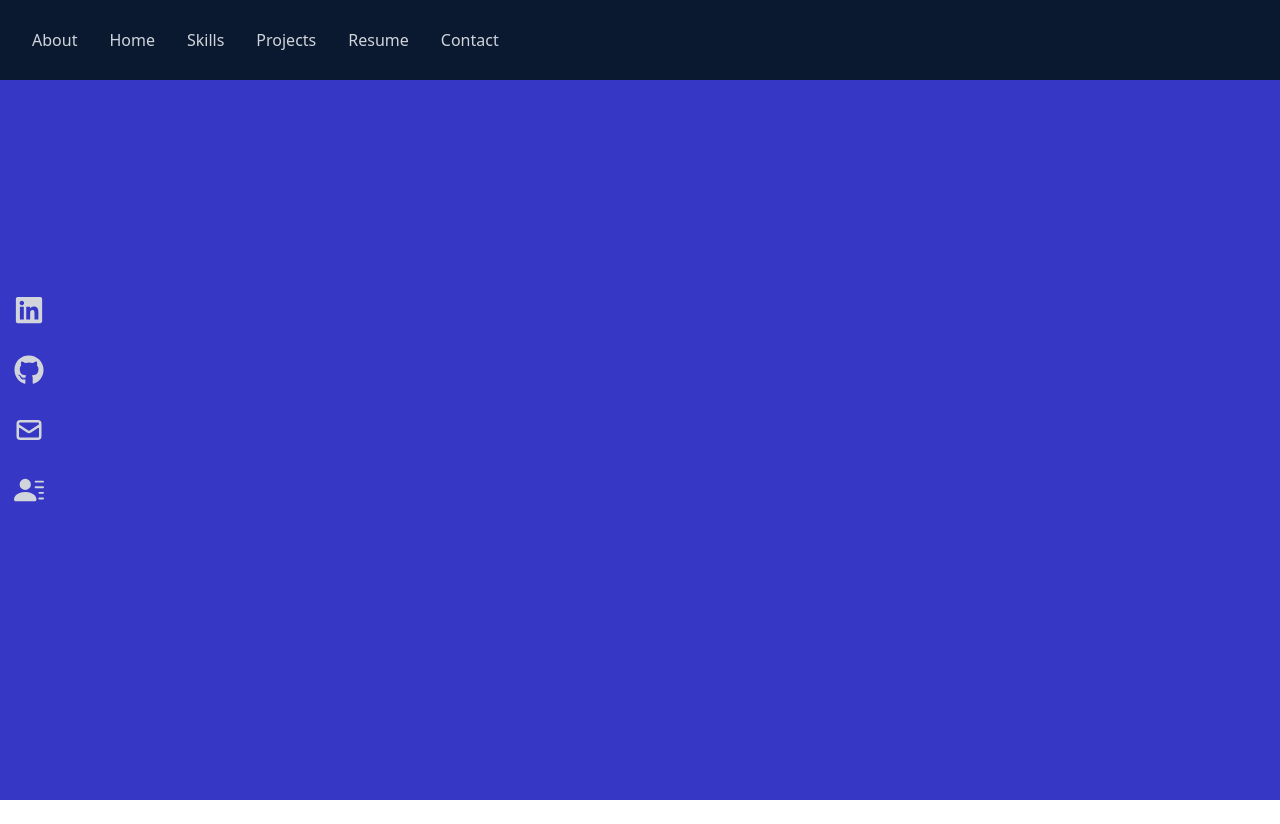
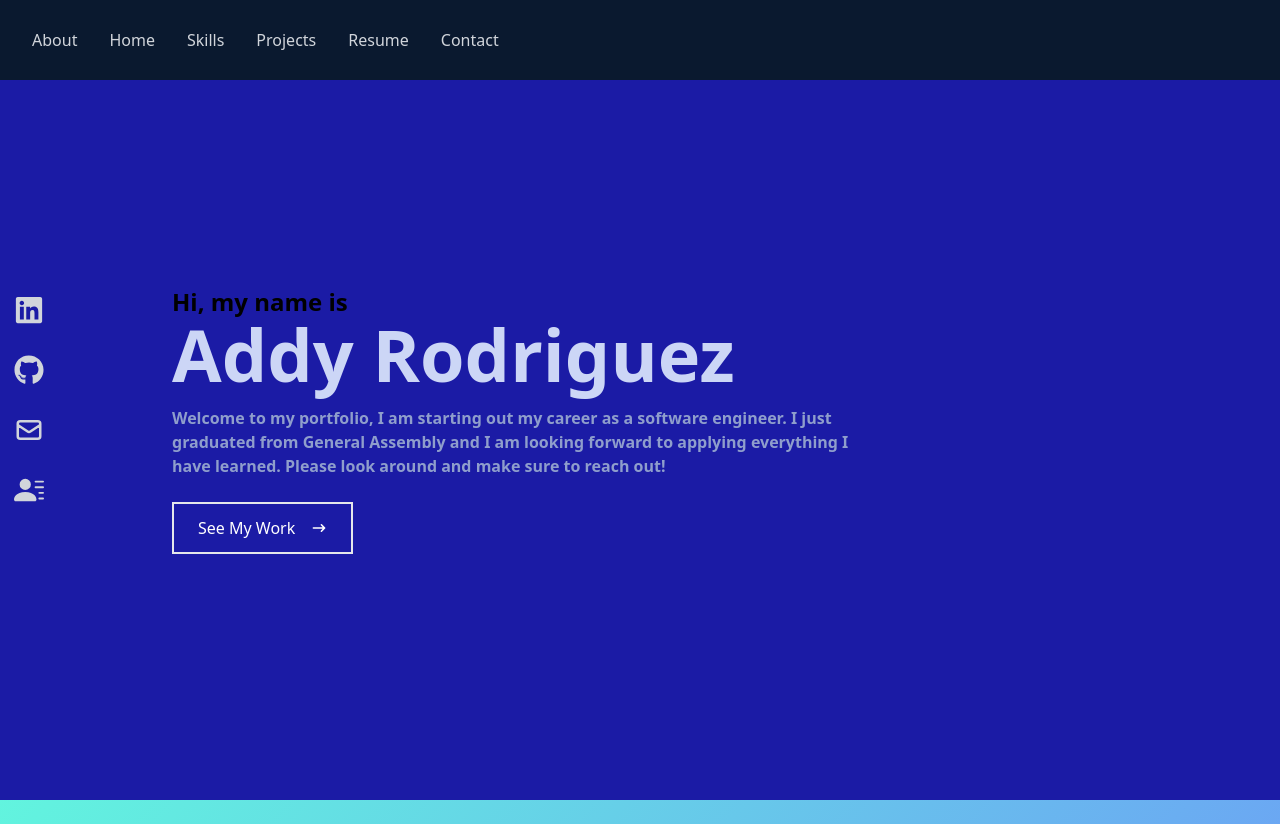
Before and after one commit to AddyRdz/profile-1.0, a React (Create React App) app: page / in a window 1280 px wide. Before the commit the page ends 800 px from the top, so only its background shows below. Built offline with nearby package versions, Linux system fonts and the light colour scheme.

Commit message:
Created home component and styled

```diff
--- a/src/App.js
+++ b/src/App.js
@@ -6,8 +6,7 @@ function App() {
     <div>
       <Navbar/>
       <Home/>
-      {/* <h1 className="text-2xl font-bold">Welcome to my PORTFOLIO!</h1>
-      <p>Hi, my name is Addy Rodriguez and I am starting out my career as a software engineer. I just graduated from General Assembly and I am looking forward to applying everything I have learned.</p> */}
+
     </div>
   );
 }
--- a/src/components/Home.jsx
+++ b/src/components/Home.jsx
@@ -3,7 +3,18 @@ import {HiArrowNarrowRight} from 'react-icons/hi'
 
 const Home = () => {
   return (
-    <div className= 'w-full h-screen bg-[#3737c5]'>Home
+    <div name='home' className= 'w-full h-screen bg-[#1b1ba5]'>Home
+
+    {/* Container */}
+    <div className='max-w-[1000px] mx-auto px-8 flex flex-col justify-center h-full'>
+        <p className="text-2xl font-bold">Hi, my name is</p>
+        <h1 className="text-4xl sm:text-7xl font-bold text-[#ccd6f6]" >Addy Rodriguez</h1>
+      <p className='font-bold text-[#8f9ecc] py-4 max-w-[700px]'>Welcome to my portfolio, I am starting out my career as a software engineer. I just graduated from General Assembly and I am looking forward to applying everything I have learned. Please look around and make sure to reach out!</p>
+      <div>
+          <button className='text-white border-2 px-6 py-3 my-2 flex items-center hover:bg-black'>See My Work <HiArrowNarrowRight className='ml-4'/></button>
+      </div>
+
+    </div>
 
     </div>
   )
```
